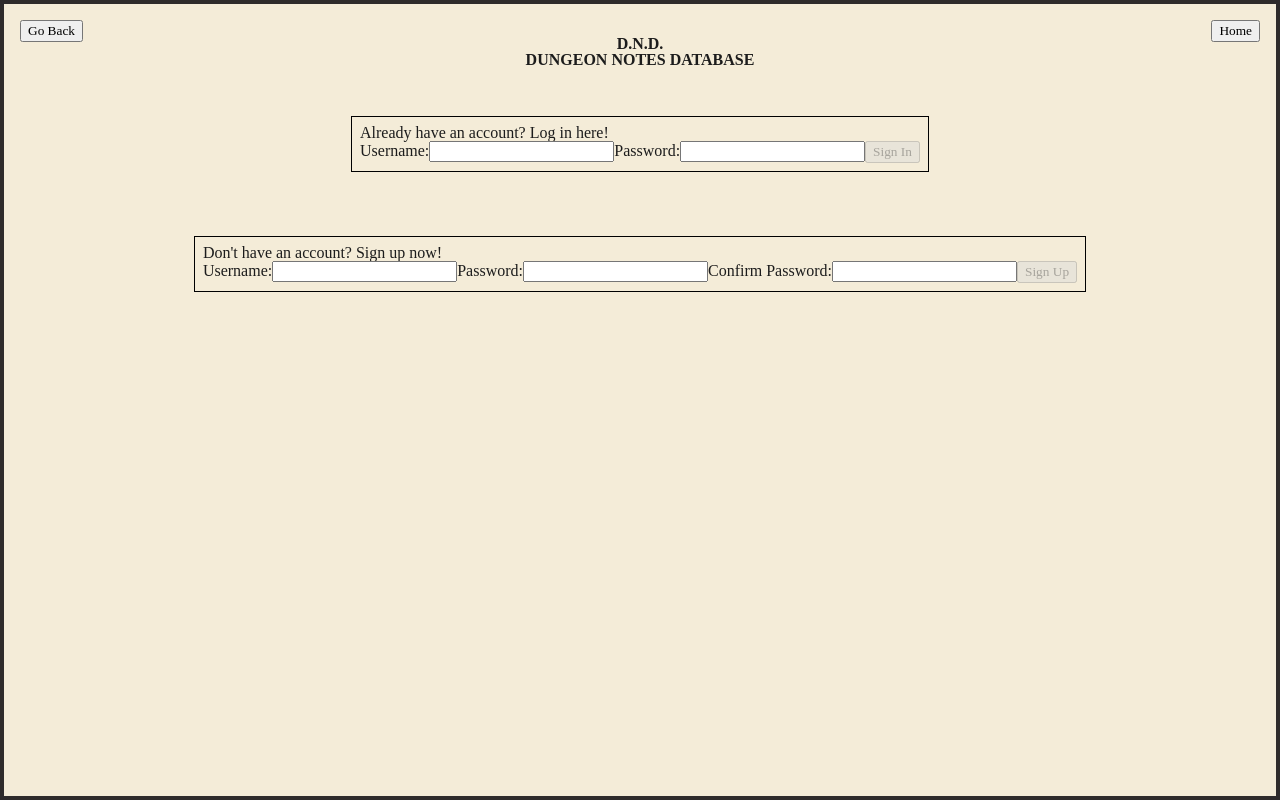
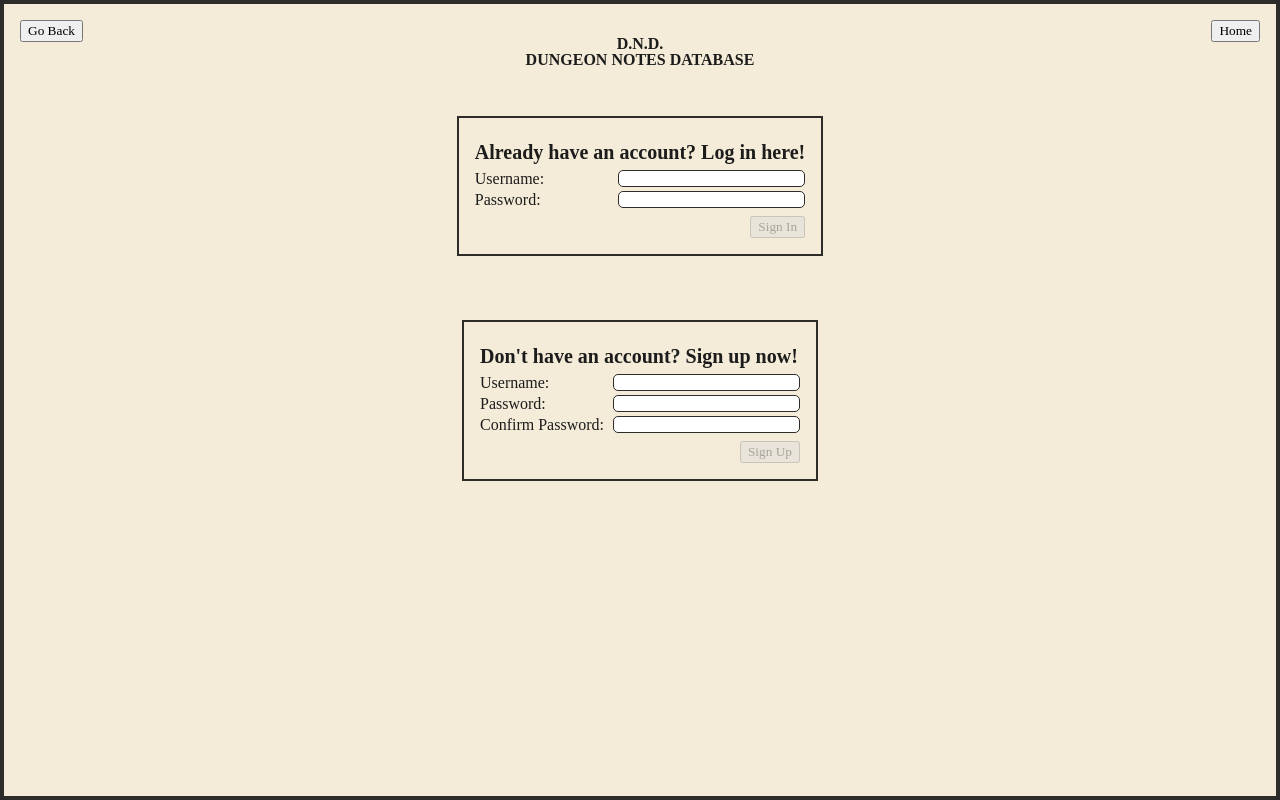
Before and after one commit to ebishiru/dnd-journal, a React (Create React App) app in the folder client/: page /login in a window 1280 px wide. Built offline with nearby package versions, Linux system fonts and the light colour scheme; a web font is replaced by a local one.

Commit message:
Added more CSS to login page

```diff
--- a/client/src/pages/Login/index.js
+++ b/client/src/pages/Login/index.js
@@ -108,28 +108,42 @@ const Login = () => {
     return (
         <PageLayout>
             <LogInContainer>
-                <form onSubmit={handleLogIn} autoComplete="on">
+                <FormSection onSubmit={handleLogIn} autoComplete="on">
                     <h2>Already have an account? Log in here!</h2>
+                    <div className="formRow">
                         <label htmlFor="username">Username:</label>
                         <input type="text" id="username" value={inputUsername} onChange={(ev)=>{setInputUsername(ev.target.value)}}></input>
+                    </div>
+                    <div className="formRow">
                         <label htmlFor="password">Password:</label>
                         <input type="password" id="password" value={inputPassword} onChange={(ev)=>{setInputPassword(ev.target.value)}}></input>
+                    </div>
+                    <div className="buttonRow">
                         <button type="submit" disabled={!inputUsername || !inputPassword || status === "logging"}>Sign In</button>
-                    <p>{errorMessage || ""}</p>
-                </form>
+                    </div>
+                    <p className="errorMessage">{errorMessage || ""}</p>
+                </FormSection>
             </LogInContainer>
             <SignUpContainer>
-                <form onSubmit={handleSignUp}>
+                <FormSection onSubmit={handleSignUp}>
                     <h2>Don't have an account? Sign up now!</h2>
+                    <div className="formRow">
                         <label htmlFor="signUsername">Username:</label>
                         <input type="text" id="signUsername" value={inputSignUsername} onChange={(ev)=>{setInputSignUsername(ev.target.value)}}></input>
+                    </div>
+                    <div className="formRow">
                         <label htmlFor="signPassword">Password:</label>
                     <input type="password" id="signPassword" value={inputSignPassword} onChange={(ev)=>{setInputSignPassword(ev.target.value)}}></input>
+                    </div>
+                    <div className="formRow">
                         <label htmlFor="confirmPassword">Confirm Password:</label>
                         <input type="password" id="confirmPassword" value={inputConfirmPassword} onChange={(ev)=>{setInputConfirmPassword(ev.target.value)}}></input>
+                    </div>
+                    <div className="buttonRow">
                         <button type="submit" disabled={!inputSignUsername || !inputSignPassword || !inputConfirmPassword || status === "logging"}>Sign Up</button>
+                    </div>
                     <p>{errorSignMessage || ""}</p>
-                </form>
+                </FormSection>
             </SignUpContainer>
         </PageLayout>
     )
@@ -144,16 +158,51 @@ const PageLayout = styled.section`
     align-items: center;
 `
 const LogInContainer = styled.div`
+    color: #1C1C1C;
     display: block;
     margin: 2rem 0 ;
-    padding: 0.5rem;
-    border: 1px solid black;
-
+    padding: 1rem;
+    border: 0.15rem solid #2E2B2B;
+    min-width: 320px;
 `
-
 const SignUpContainer = styled.div`
+    color: #1C1C1C;
     display: block;
     margin: 2rem 0 ;
-    padding: 0.5rem;
-    border: 1px solid black;
+    padding: 1rem;
+    border: 0.15rem solid #2E2B2B;
+    min-width: 320px;
 `
+const FormSection = styled.form`
+    h2 {
+        font-size: 1.25rem;
+        font-weight: bold;
+        padding: 0.5rem 0;
+    }
+    .formRow {
+        display: flex;
+        justify-content: space-between;
+        align-items: center;
+        margin-bottom: 0.25rem;
+    }
+    .formRow label {
+        margin-right: 0.5rem;
+    }
+    input {
+        border: 0.1rem solid #2E2B2B;
+        border-radius: 5px;
+        padding: 0 0.25rem;
+    }
+    .buttonRow {
+        display: flex;
+        justify-content: flex-end;
+        margin-top: 0.5rem;
+    }
+    button {
+        /* background-color: #A68B6E;
+        color: #FAF3E0; */
+    }
+    .errorMessage {
+        color: #C0392B;
+    }
+`
```
Lines whose indentation alone changed are shown as unchanged.
